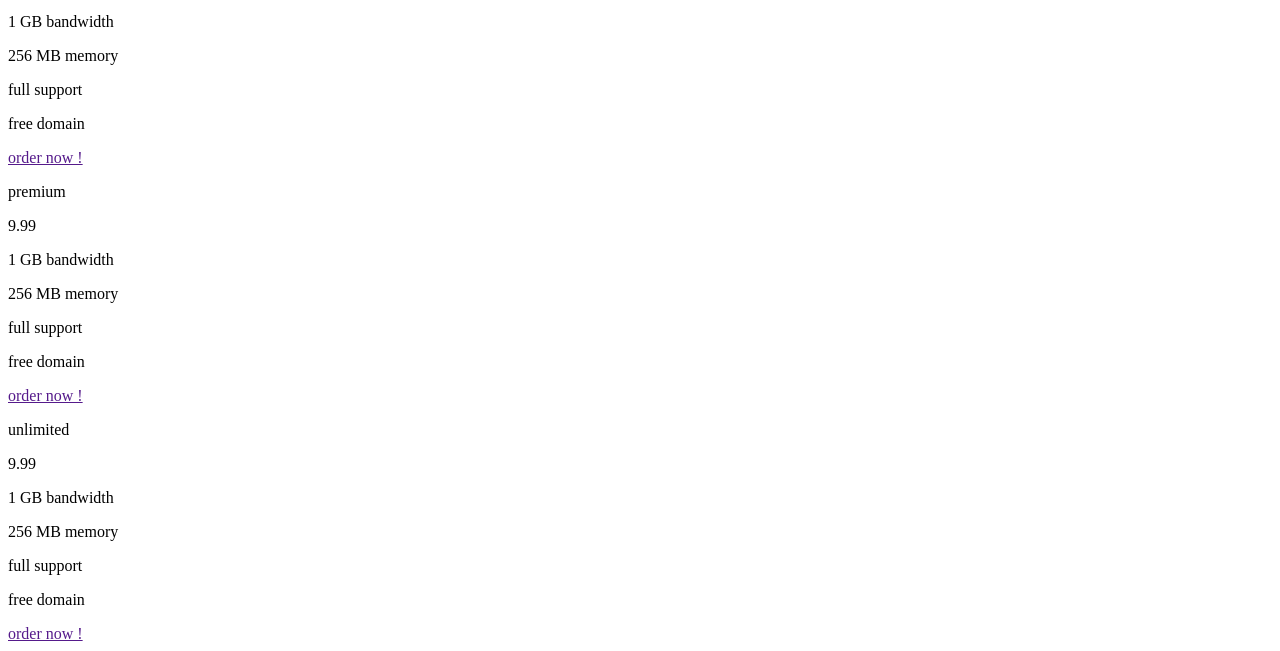
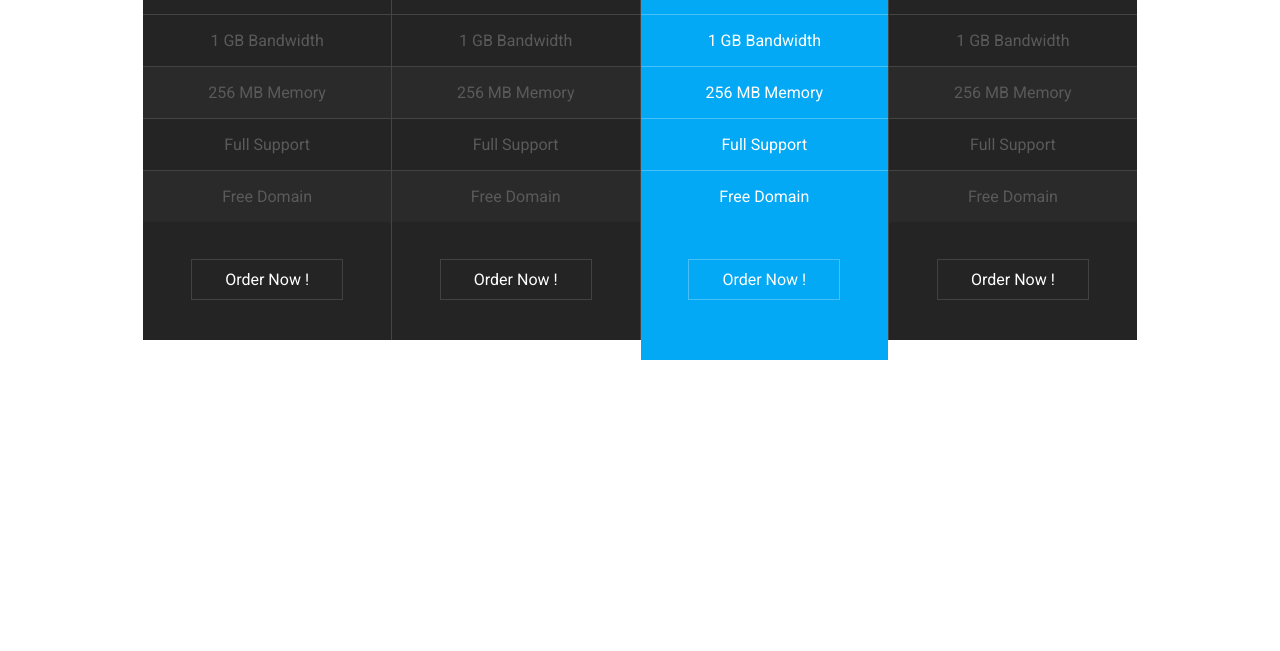
Before and after one commit to hussien415532/darktable, a plain HTML site: page index.html in a window 1280 px wide. Shown: the part 309-960 px from the top of the page. After the commit the page ends 800 px from the top, so only its background shows below. Drawn offline with Linux system fonts and the light colour scheme; the site is published under a folder, as on GitHub Pages, so addresses that start at the root find nothing.

Commit message:
Update index.html

```diff
--- a/index.html
+++ b/index.html
@@ -10,7 +10,7 @@
     <link
         href="https://fonts.googleapis.com/css2?family=Cairo:wght@200;300;400;500;600;700;800;900&family=Roboto:ital,wght@0,100;0,300;0,400;0,500;0,700;0,900;1,100;1,300;1,400;1,500;1,700;1,900&display=swap"
         rel="stylesheet">
-    <link rel="stylesheet" href="/css.css">
+    <link rel="stylesheet" href="css.css">
     <title>Dark Pricing Table</title>
 </head>
 
```
